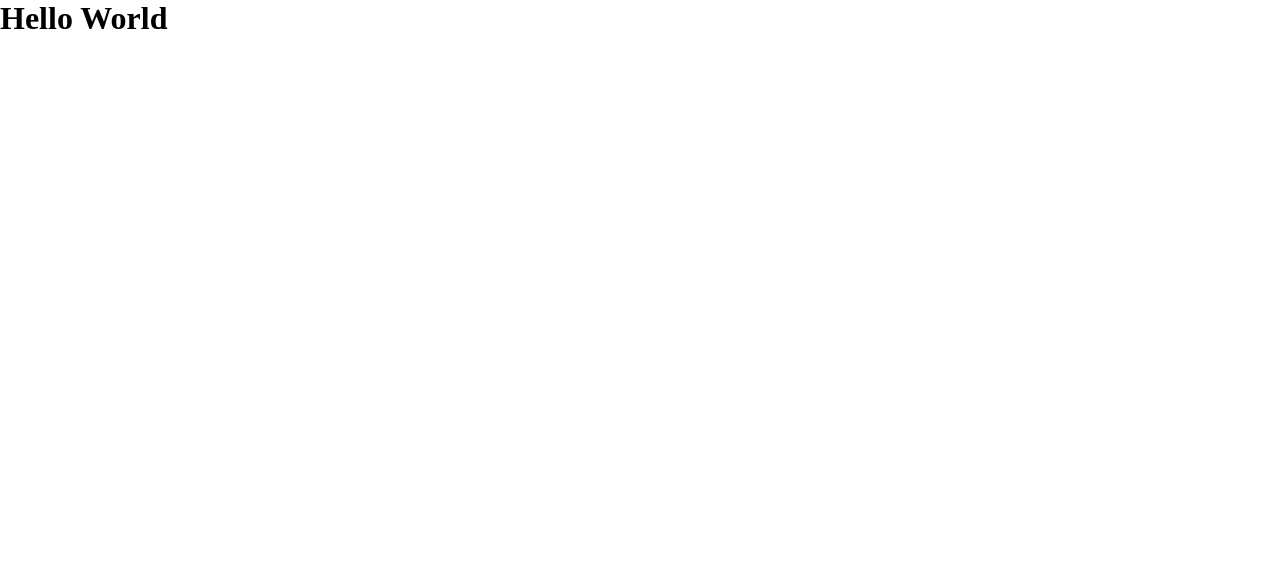
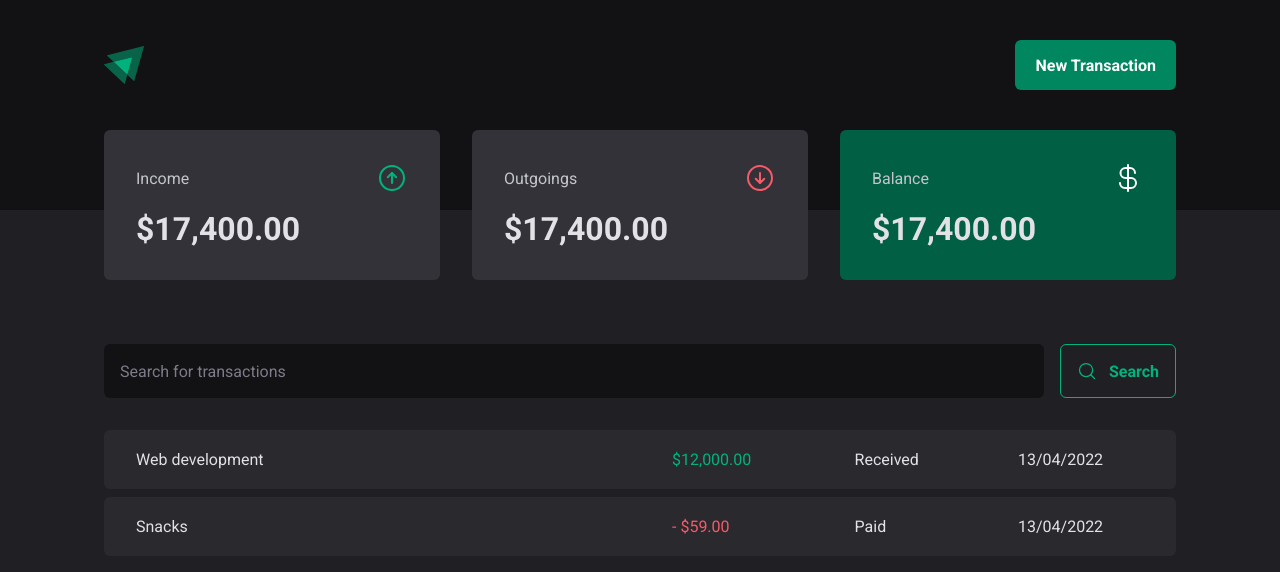
Before and after one commit to leandrofahur/react-ignite, a React (Vite) app in the folder money-tracker/: page / in a window 1280 px wide. Shown: the top 572 px of the page. Built offline with nearby package versions, Linux system fonts and the light colour scheme.

Commit message:
Transactions page done. Created SearchForm, Header, and Summary components

```diff
--- a/money-tracker/package.json
+++ b/money-tracker/package.json
@@ -9,6 +9,7 @@
     "preview": "vite preview"
   },
   "dependencies": {
+    "phosphor-react": "^1.4.1",
     "react": "^18.2.0",
     "react-dom": "^18.2.0",
     "styled-components": "^5.3.6"
--- a/money-tracker/src/App.tsx
+++ b/money-tracker/src/App.tsx
@@ -1,7 +1,7 @@
-
+import { Transactions } from "./pages/Transactions/Transactions.component";
 
 export function App() {
   return (
-    <h1>Hello World</h1>
+    <Transactions />
   )
 }
--- a/money-tracker/src/components/Header/Header.component.tsx
+++ b/money-tracker/src/components/Header/Header.component.tsx
@@ -1,3 +1,13 @@
+import Logo from '../../assets/igniteLogo.svg'
+import { HeaderContainer, HeaderContent, NewTransactionButton } from "./Header.styled";
+
 export function Header() {
-  return <h1>Header Page</h1>
+  return (
+    <HeaderContainer>
+      <HeaderContent>
+        <img src={Logo} alt="" />
+        <NewTransactionButton>New Transaction</NewTransactionButton>
+      </HeaderContent>
+    </HeaderContainer>
+  )
 }
--- a/money-tracker/src/components/Header/Header.styled.ts
+++ b/money-tracker/src/components/Header/Header.styled.ts
@@ -1 +1,33 @@
 import styled from "styled-components";
+
+export const HeaderContainer = styled.header`
+  background-color: ${(props) => props.theme["gray-900"]};
+  padding: 2.5rem 0 7.5rem;
+`
+
+export const HeaderContent = styled.div`
+  max-width: 1120px;
+  width: 100%;
+  margin: 0 auto;
+  padding: 0 1.5rem;
+
+  display: flex;
+  justify-content: space-between;
+  align-items: center;
+`
+
+export const NewTransactionButton = styled.button`
+  height: 50px;
+  border: 0;
+  background-color: ${(props) => props.theme["green-500"]};
+  color: ${(props) => props.theme.white};
+  font-weight: bold;
+  padding: 0 1.25rem;
+  border-radius: 6px;
+  cursor: pointer;
+
+  &:hover {
+    background-color: ${(props) => props.theme["green-700"]};
+    transition: background-color 0.2s;
+  }
+`
--- /dev/null
+++ b/money-tracker/src/components/Summary/Summary.component.tsx
@@ -0,0 +1,31 @@
+
+import { ArrowCircleDown, ArrowCircleUp, CurrencyDollar } from "phosphor-react"
+import { SummaryCard, SummaryContainer } from "./Summary.styled"
+
+export function Summary() {
+  return (
+    <SummaryContainer>
+      <SummaryCard>
+        <header>
+          <span>Income</span>
+          <ArrowCircleUp size={32} color="#00b37e" />
+        </header>
+        <strong>$17,400.00</strong>
+      </SummaryCard>
+      <SummaryCard>
+        <header>
+          <span>Outgoings</span>
+          <ArrowCircleDown size={32} color="#f75a68" />
+        </header>
+        <strong>$17,400.00</strong>
+      </SummaryCard>
+      <SummaryCard variant="green">
+        <header>
+          <span>Balance</span>
+          <CurrencyDollar size={32} color="#fff" />
+        </header>
+        <strong>$17,400.00</strong>
+      </SummaryCard>
+    </SummaryContainer>
+  )
+}
--- /dev/null
+++ b/money-tracker/src/components/Summary/Summary.styled.ts
@@ -0,0 +1,40 @@
+import styled, { css } from "styled-components";
+
+export const SummaryContainer = styled.section`
+  max-width: 1120px;
+  width: 100%;
+  margin: 0 auto;
+  padding: 0 1.5rem;
+
+  display: grid;
+  grid-template-columns: repeat(3, 1fr);
+  gap: 2rem;
+  margin-top: -5rem;
+`
+
+interface SummaryCardProps {
+  variant?: 'green';
+}
+
+export const SummaryCard = styled.div<SummaryCardProps>`
+  background-color: ${props => props.theme["gray-600"]};
+  border-radius: 6px;
+  padding: 2rem;
+
+  header {
+    display: flex;
+    align-items: center;
+    justify-content: space-between;
+    color: ${props => props.theme["gray-300"]};
+  }
+
+  strong {
+    display: block;
+    margin-top: 1rem;
+    font-size: 2rem;
+  }
+
+  ${props => props.variant === 'green' && css`
+    background-color: ${props.theme["green-700"]};
+  `}
+`
--- a/money-tracker/src/main.tsx
+++ b/money-tracker/src/main.tsx
@@ -6,12 +6,11 @@ import { ThemeProvider } from 'styled-components'
 import { defaultTheme } from './styles/themes/default'
 import { GlobalStyles } from './styles/global'
 
-
 ReactDOM.createRoot(document.getElementById('root') as HTMLElement).render(
   <React.StrictMode>
     <ThemeProvider theme={defaultTheme}>
+      <App />
       <GlobalStyles />
-      <App />
     </ThemeProvider>
   </React.StrictMode>,
 )
--- a/money-tracker/src/pages/Transactions/Transactions.component.tsx
+++ b/money-tracker/src/pages/Transactions/Transactions.component.tsx
@@ -1,3 +1,32 @@
+import { Header } from "../../components/Header/Header.component";
+import { Summary } from "../../components/Summary/Summary.component";
+import { SearchForm } from "./components/SearchForm.component";
+import { PriceHighlight, TransactionsContainer, TransactionsTable } from "./Transactions.styled";
+
 export function Transactions() {
-  return <h1>Transaction Page</h1>
+  return (
+    <div>
+      <Header />
+      <Summary />
+      <TransactionsContainer>
+        <SearchForm />
+        <TransactionsTable>
+          <tbody>
+            <tr>
+              <td width="50%">Web development</td>
+              <td><PriceHighlight variant="income">$12,000.00</PriceHighlight ></td>
+              <td>Received</td>
+              <td>13/04/2022</td>
+            </tr>
+            <tr>
+              <td width="50%">Snacks</td>
+              <td><PriceHighlight variant="outcome">- $59.00</PriceHighlight></td>
+              <td>Paid</td>
+              <td>13/04/2022</td>
+            </tr>
+          </tbody>
+        </TransactionsTable>
+      </TransactionsContainer>
+    </div>
+  )
 }
--- a/money-tracker/src/pages/Transactions/Transactions.styled.ts
+++ b/money-tracker/src/pages/Transactions/Transactions.styled.ts
@@ -1 +1,38 @@
 import styled from "styled-components";
+
+export const TransactionsContainer = styled.main`
+  max-width: 1120px;
+  width: 100%;
+  margin: 4rem auto 0;
+  padding: 0 1.5rem;
+`
+
+export const TransactionsTable = styled.table`
+  width: 100%;
+  border-collapse: separate;
+  border-spacing: 0 0.5rem;
+  margin-top: 1.5rem;
+
+  td {
+    padding: 1.25rem 2rem;
+    background-color: ${props => props.theme["gray-700"]};
+
+    &:first-child {
+      border-top-left-radius: 6px;
+      border-bottom-left-radius: 6px;
+    }
+
+    &:last-child {
+      border-top-right-radius: 6px;
+      border-bottom-right-radius: 6px;
+    }
+  }
+`
+
+interface PriceHighlightProps {
+  variant: 'income' | 'outcome';
+}
+
+export const PriceHighlight = styled.span<PriceHighlightProps>`
+  color: ${props => props.variant === 'income' ? props.theme["green-300"] : props.theme["red-300"]}
+`
--- /dev/null
+++ b/money-tracker/src/pages/Transactions/components/SearchForm.component.tsx
@@ -0,0 +1,11 @@
+import { MagnifyingGlass } from "phosphor-react";
+import { SearchContainer } from "./SearchForm.styled";
+
+export function SearchForm() {
+  return (
+    <SearchContainer>
+      <input type="text" placeholder="Search for transactions" />
+      <button type="submit"><MagnifyingGlass size={20} />Search</button>
+    </SearchContainer>
+  )
+}
--- /dev/null
+++ b/money-tracker/src/pages/Transactions/components/SearchForm.styled.ts
@@ -0,0 +1,40 @@
+import styled from "styled-components";
+
+export const SearchContainer = styled.form`
+  display: flex;
+  gap: 1rem;
+
+  input {
+    flex: 1;
+    border-radius: 6px;
+    border: 0;
+    background-color: ${props => props.theme["gray-900"]};
+    color: ${props => props.theme["gray-300"]};
+    padding: 1rem;
+
+    &::placeholder {
+      color: ${props => props.theme["gray-500"]};
+    }
+  }
+
+  button {
+    display: flex;
+    align-items: center;
+    justify-content: center;
+    gap: 0.75rem;
+
+    padding: 1rem;
+    background: transparent;
+    border: 1px solid ${props => props.theme["green-300"]};
+    color: ${props => props.theme["green-300"]};
+    font-weight: bold;
+    border-radius: 6px;
+
+    &:hover {
+      background-color: ${props => props.theme["green-500"]};
+      border: 1px solid ${props => props.theme["green-500"]};
+      color: ${props => props.theme.white};
+      transition: background-color 0.2s, color 0.2s, border-color 0.2s;
+    }
+  }
+`
--- a/money-tracker/src/styles/global.ts
+++ b/money-tracker/src/styles/global.ts
@@ -10,6 +10,7 @@ export const GlobalStyles = createGlobalStyle`
   :focus {
     outline: 0;
     box-shadow: 0 0 0 2px ${(props) => props.theme['green-500']};
+  }
 
   body {
     background-color: ${(props) => props.theme['gray-800']};
@@ -20,5 +21,4 @@ export const GlobalStyles = createGlobalStyle`
   body, input, textarea, button {
     font: 400 1rem 'Roboto', sans-serif;
   }
-  }
-`
+`;
```
Also changed, not shown: money-tracker/src/assets/igniteLogo.svg (renamed from money-tracker/src/assets/Ignite simbol.svg), 1 other file (tests, documents, lock files or other folders). Lines whose indentation alone changed are shown as unchanged.
